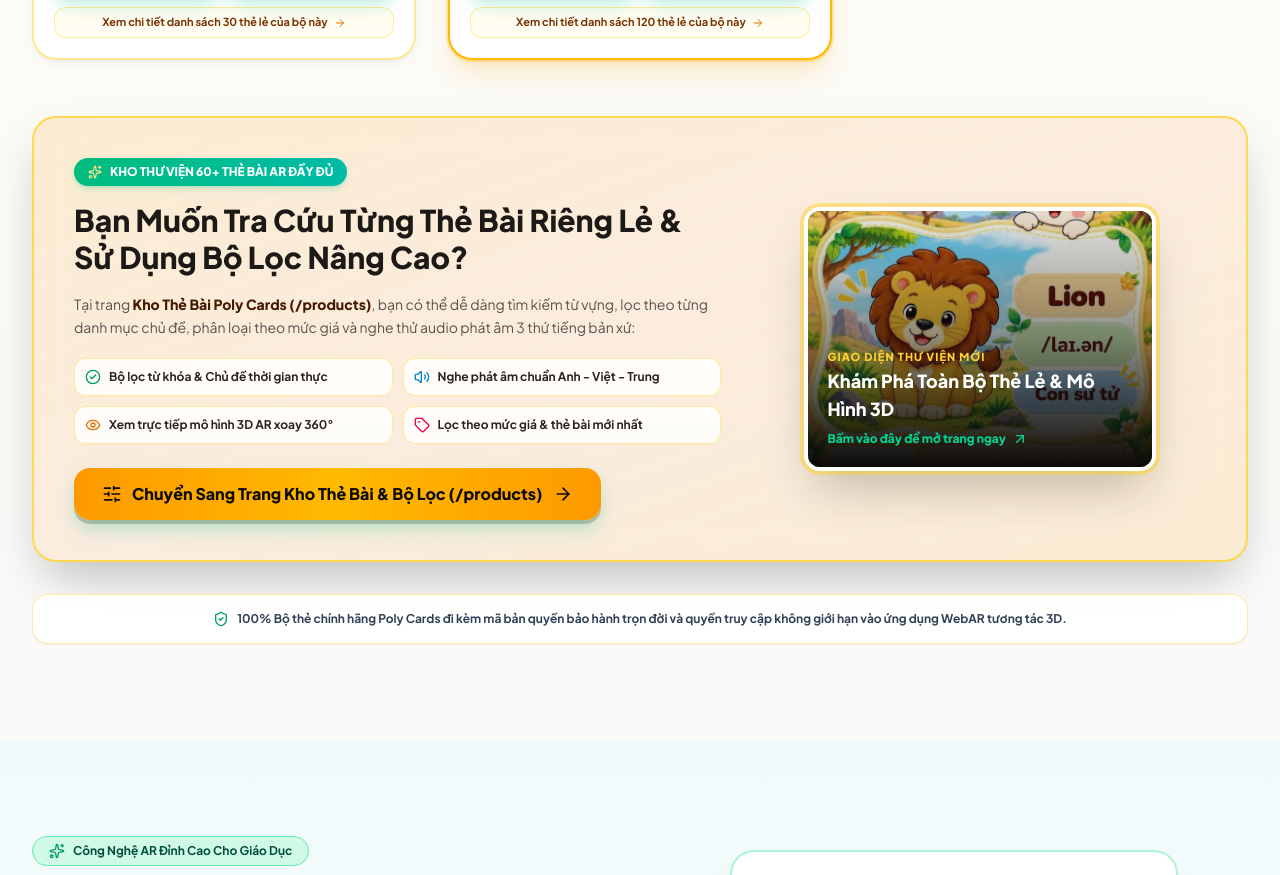
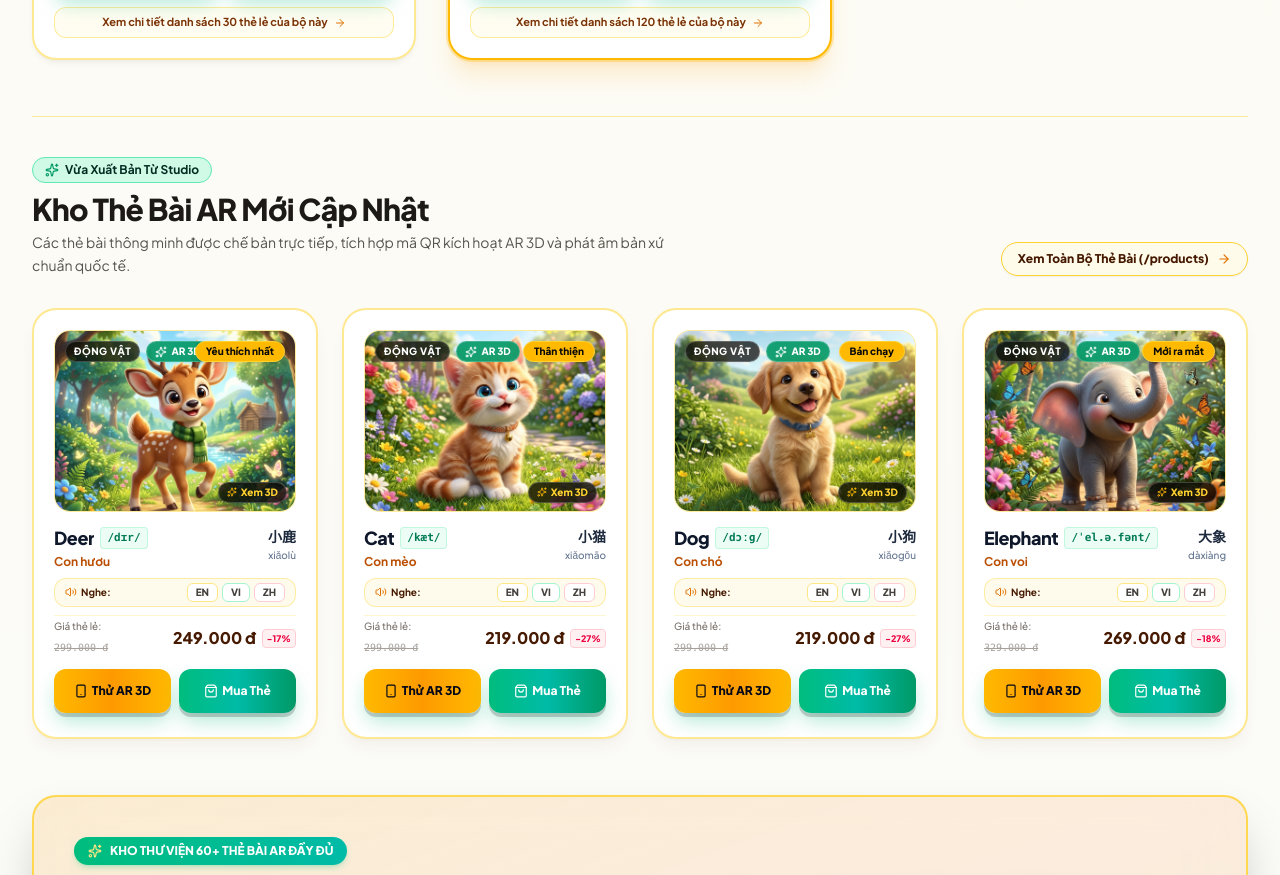
Before and after one commit to peggy2402/polycards, a Next.js app: page / in a window 1280 px wide. Shown: the part 4291-5166 px from the top of the page. Built offline with nearby package versions, Linux system fonts and the light colour scheme; no server answers.

Commit message:
fix(sync): resolve product publishing sync across homepage #products and catalog /products, normalize category slugs and fetch live products

```diff
--- a/data/animals.json
+++ b/data/animals.json
@@ -8,8 +8,13 @@
     "nameZh": "小鹿",
     "ipa": "/dɪr/",
     "pinyinZh": "xiǎolù",
+    "categoryId": "cat-animals",
+    "category": "Động Vật",
+    "categorySlug": "dong-vat",
+    "packCode": "POLY30-DONGVAT",
     "description": "Hươu con hiền lành sống trong rừng cổ tích, nổi bật với đôi gạc duyên dáng và đôi mắt trong veo ấm áp.",
     "price": 249000,
+    "originalPrice": 299000,
     "images": [
       "/images/animals/deer.jpg"
     ],
@@ -39,8 +44,13 @@
     "nameZh": "小猫",
     "ipa": "/kæt/",
     "pinyinZh": "xiǎomāo",
+    "categoryId": "cat-animals",
+    "category": "Động Vật",
+    "categorySlug": "dong-vat",
+    "packCode": "POLY30-DONGVAT",
     "description": "Mèo con bốn chân tinh nghịch, thích cuộn tròn sưởi nắng và có đôi tai vô cùng nhạy bén với âm thanh xung quanh.",
     "price": 219000,
+    "originalPrice": 299000,
     "images": [
       "/images/animals/cat.jpg"
     ],
@@ -70,8 +80,13 @@
     "nameZh": "小狗",
     "ipa": "/dɔːɡ/",
     "pinyinZh": "xiǎogǒu",
-    "description": "Chú chó con trung thành, thông minh và tràn đầy năng lượng, luôn là người bạn đồng hành vui vẻ của các bé nhỏ.",
+    "categoryId": "cat-animals",
+    "category": "Động Vật",
+    "categorySlug": "dong-vat",
+    "packCode": "POLY30-DONGVAT",
+    "description": "Chú chó trung thành và tinh khôn, luôn sẵn sàng vẫy đuôi chào đón bé và tham gia vào những trò chơi vui nhộn.",
     "price": 219000,
+    "originalPrice": 299000,
     "images": [
       "/images/animals/dog.jpg"
     ],
@@ -86,7 +101,7 @@
     "posterUrl": "/images/posters/dog-poster.jpg",
     "animations": [
       "Idle",
-      "Run"
+      "Walk"
     ],
     "arEnabled": true,
     "buyUrl": "/order?animal=dog",
@@ -101,8 +116,13 @@
     "nameZh": "大象",
     "ipa": "/ˈel.ə.fənt/",
     "pinyinZh": "dàxiàng",
-    "description": "Bé voi đáng yêu với chiếc vòi linh hoạt biết phun nước và đôi tai to tròn phấp phới giữa cánh rừng xanh ngát.",
+    "categoryId": "cat-animals",
+    "category": "Động Vật",
+    "categorySlug": "dong-vat",
+    "packCode": "POLY30-DONGVAT",
+    "description": "Voi khổng lồ tốt bụng với đôi tai to như cánh quạt và chiếc vòi khéo léo biết phun nước vui đùa dưới ánh mặt trời.",
     "price": 269000,
+    "originalPrice": 329000,
     "images": [
       "/images/animals/elephant.jpg"
     ],
@@ -115,10 +135,13 @@
     "modelUrl": "/models/elephant.glb",
     "iosModelUrl": "/models/elephant.usdz",
     "posterUrl": "/images/posters/elephant-poster.jpg",
-    "animations": [],
+    "animations": [
+      "Idle",
+      "Walk"
+    ],
     "arEnabled": true,
     "buyUrl": "/order?animal=elephant",
-    "badge": "Mô hình lớn"
+    "badge": "Mới ra mắt"
   },
   {
     "id": "lion-005",
@@ -129,12 +152,17 @@
     "nameZh": "狮子",
     "ipa": "/ˈlaɪ.ən/",
     "pinyinZh": "shīzi",
-    "description": "Sư tử con dũng cảm với chiếc bờm vàng óng ả mềm mại, nụ cười rạng rỡ và tiếng gầm vang vọng khắp thảo nguyên.",
-    "price": 269000,
+    "categoryId": "cat-animals",
+    "category": "Động Vật",
+    "categorySlug": "dong-vat",
+    "packCode": "POLY30-DONGVAT",
+    "description": "Chúa sơn lâm dũng mãnh của thảo nguyên xanh, sở hữu chiếc bờm vàng óng ánh và tiếng gầm vang dội uy nghiêm.",
+    "price": 279000,
+    "originalPrice": 349000,
     "images": [
       "/images/animals/lion.jpg"
     ],
-    "audioUrl": "/audio/en/lion.mp3",
+    "audioUrl": "/audio/lion.mp3",
     "audios": {
       "en": "/audio/en/lion.mp3",
       "vi": "/audio/vi/lion.mp3",
@@ -161,8 +189,13 @@
     "nameZh": "熊猫",
     "ipa": "/ˈpæn.də/",
     "pinyinZh": "xióngmāo",
+    "categoryId": "cat-animals",
+    "category": "Động Vật",
+    "categorySlug": "dong-vat",
+    "packCode": "POLY30-DONGVAT",
     "description": "Gấu trúc con tròn xoe cực kỳ dễ thương với đôi mắt đen láy, thích ngồi nhai cành trúc non giữa rừng tre xanh biếc.",
     "price": 259000,
+    "originalPrice": 299000,
     "images": [
       "/images/animals/panda.jpg"
     ],
@@ -180,9 +213,7 @@
     ],
     "arEnabled": true,
     "buyUrl": "/order?animal=panda",
-    "badge": "Dễ thương",
-    "category": "Động Vật",
-    "categorySlug": "dong-vat"
+    "badge": "Dễ thương"
   },
   {
     "id": "jump-007",
@@ -193,6 +224,10 @@
     "nameZh": "跳",
     "ipa": "/dʒʌmp/",
     "pinyinZh": "tiào",
+    "categoryId": "cat-actions",
+    "category": "Hành Động",
+    "categorySlug": "hanh-dong",
+    "packCode": "POLY30-HANHDONG",
     "description": "Thẻ học thông minh AR Poly Cards: Bé tập nhảy và vận động vui tươi phát triển thể chất.",
     "price": 219000,
     "originalPrice": 299000,
@@ -214,8 +249,43 @@
     ],
     "arEnabled": true,
     "buyUrl": "/order?animal=jump",
+    "badge": "Mới ra mắt"
+  },
+  {
+    "id": "walk-008",
+    "slug": "walk",
+    "qrCode": "AR-WALK-008",
+    "nameEn": "Walk",
+    "nameVi": "Đi bộ (Walk)",
+    "nameZh": "走",
+    "ipa": "/wɔːk/",
+    "pinyinZh": "zǒu",
+    "categoryId": "cat-hanh-dong",
+    "category": "Hành Động",
+    "categorySlug": "hanh-dong",
+    "packCode": "POLY30-HANHDONG",
     "badge": "Mới ra mắt",
-    "category": "Hành Động",
-    "categorySlug": "hanh-dong"
+    "price": 219000,
+    "originalPrice": 299000,
+    "description": "Thẻ học thông minh tương tác thực tế ảo AR Poly Cards: Đi bộ (Walk).",
+    "images": [
+      "/images/cards/walk-card.jpg"
+    ],
+    "posterUrl": "/images/cards/walk-card.jpg",
+    "audioUrl": "/audio/walk.mp3",
+    "audios": {
+      "en": "/audio/en/walk.mp3",
+      "vi": "/audio/vi/walk.mp3",
+      "zh": "/audio/zh/walk.mp3"
+    },
+    "modelUrl": "/models/lion.glb",
+    "iosModelUrl": "/models/lion.usdz",
+    "animations": [
+      "Idle",
+      "Walk"
+    ],
+    "arEnabled": true,
+    "buyUrl": "/order?animal=walk",
+    "updatedAt": "2026-10-28T05:41:11.724Z"
   }
 ]
--- a/data/products.json
+++ b/data/products.json
@@ -250,5 +250,42 @@
     "arEnabled": true,
     "buyUrl": "/order?animal=jump",
     "badge": "Mới ra mắt"
+  },
+  {
+    "id": "walk-008",
+    "slug": "walk",
+    "qrCode": "AR-WALK-008",
+    "nameEn": "Walk",
+    "nameVi": "Đi bộ (Walk)",
+    "nameZh": "走",
+    "ipa": "/wɔːk/",
+    "pinyinZh": "zǒu",
+    "categoryId": "cat-hanh-dong",
+    "category": "Hành Động",
+    "categorySlug": "hanh-dong",
+    "packCode": "POLY30-HANHDONG",
+    "badge": "Mới ra mắt",
+    "price": 219000,
+    "originalPrice": 299000,
+    "description": "Thẻ học thông minh tương tác thực tế ảo AR Poly Cards: Đi bộ (Walk).",
+    "images": [
+      "/images/cards/walk-card.jpg"
+    ],
+    "posterUrl": "/images/cards/walk-card.jpg",
+    "audioUrl": "/audio/walk.mp3",
+    "audios": {
+      "en": "/audio/en/walk.mp3",
+      "vi": "/audio/vi/walk.mp3",
+      "zh": "/audio/zh/walk.mp3"
+    },
+    "modelUrl": "/models/lion.glb",
+    "iosModelUrl": "/models/lion.usdz",
+    "animations": [
+      "Idle",
+      "Walk"
+    ],
+    "arEnabled": true,
+    "buyUrl": "/order?animal=walk",
+    "updatedAt": "2026-10-28T05:41:11.724Z"
   }
 ]
--- a/src/app/api/products/route.ts
+++ b/src/app/api/products/route.ts
@@ -117,6 +117,24 @@ export async function POST(request: NextRequest) {
       ? [finalImageUrl]
       : (existingIndex >= 0 ? currentList[existingIndex].images : ["/images/cards/jump-template.jpg"]);
 
+    // Chuẩn hóa categorySlug và categoryId chính xác theo tên danh mục
+    const rawCategory = (body.category || "Động Vật").trim();
+    let computedCategorySlug = body.categorySlug;
+    if (!computedCategorySlug || computedCategorySlug === cleanSlug) {
+      const catLower = rawCategory.toLowerCase();
+      if (catLower.includes("hành động") || catLower.includes("hanh-dong")) {
+        computedCategorySlug = "hanh-dong";
+      } else if (catLower.includes("phương tiện") || catLower.includes("xe cộ") || catLower.includes("phuong-tien")) {
+        computedCategorySlug = "phuong-tien";
+      } else if (catLower.includes("trái cây") || catLower.includes("hoa quả") || catLower.includes("trai-cay")) {
+        computedCategorySlug = "trai-cay";
+      } else {
+        computedCategorySlug = "dong-vat";
+      }
+    }
+    const computedCategoryId = body.categoryId || `cat-${computedCategorySlug}`;
+    const computedPackCode = body.packCode || `POLY30-${computedCategorySlug.replace(/-/g, "").toUpperCase()}`;
+
     const updatedItem: Animal = {
       id: body.id || (existingIndex >= 0 ? currentList[existingIndex].id : `${cleanSlug}-00${currentList.length + 1}`),
       slug: cleanSlug,
@@ -126,10 +144,10 @@ export async function POST(request: NextRequest) {
       nameZh: body.nameZh || (existingIndex >= 0 ? currentList[existingIndex].nameZh : ""),
       ipa: body.ipa || (existingIndex >= 0 ? currentList[existingIndex].ipa : `/${cleanSlug}/`),
       pinyinZh: body.pinyinZh || (existingIndex >= 0 ? currentList[existingIndex].pinyinZh : ""),
-      categoryId: body.categoryId || (existingIndex >= 0 ? currentList[existingIndex].categoryId : `cat-${body.categorySlug || "animals"}`),
-      category: body.category,
-      categorySlug: body.categorySlug || cleanSlug,
-      packCode: body.packCode || (existingIndex >= 0 ? currentList[existingIndex].packCode : `POLY30-${(body.categorySlug || "DONGVAT").toUpperCase()}`),
+      categoryId: computedCategoryId,
+      category: rawCategory,
+      categorySlug: computedCategorySlug,
+      packCode: computedPackCode,
       badge: body.badge || (existingIndex >= 0 ? currentList[existingIndex].badge : "Mới ra mắt"),
       price: Number(body.price) || (existingIndex >= 0 ? currentList[existingIndex].price : 219000),
       originalPrice: Number(body.originalPrice) || (existingIndex >= 0 ? currentList[existingIndex].originalPrice : 299000),
--- a/src/components/landing/products-grid.tsx
+++ b/src/components/landing/products-grid.tsx
@@ -1,11 +1,15 @@
 "use client";
 
-import React, { useState } from "react";
+import React, { useState, useEffect } from "react";
 import Link from "next/link";
 import Image from "next/image";
 import { useRouter } from "next/navigation";
+import { Animal } from "@/types/animal";
+import { getAllAnimals } from "@/lib/animals";
+import { getMergedProducts, PRODUCTS_UPDATED_EVENT } from "@/lib/products-store";
 import { COMBO_PACKS } from "@/data/combos";
 import { ComboPackCard } from "./combo-pack-card";
+import { ProductCard } from "./product-card";
 import {
   Sparkles,
   Layers,
@@ -24,7 +28,43 @@ import {
 
 export function ProductsGrid() {
   const [quickSearch, setQuickSearch] = useState("");
+  const [recentCards, setRecentCards] = useState<Animal[]>([]);
   const router = useRouter();
+
+  // Tải danh sách thẻ bài mới nhất (đồng bộ từ Server API và Local Store)
+  useEffect(() => {
+    const initialAnimals = getAllAnimals();
+    const merged = getMergedProducts(initialAnimals);
+    setRecentCards(merged.slice(0, 4));
+
+    const fetchServerCards = async () => {
+      try {
+        const res = await fetch("/api/products");
+        const json = await res.json();
+        if (json.success && Array.isArray(json.data) && json.data.length > 0) {
+          const liveMerged = getMergedProducts(json.data);
+          setRecentCards(liveMerged.slice(0, 4));
+        }
+      } catch (err) {
+        console.warn("Lỗi tải thẻ mới từ server:", err);
+      }
+    };
+
+    fetchServerCards();
+
+    const handleUpdate = () => {
+      fetchServerCards();
+      const updated = getMergedProducts(initialAnimals);
+      setRecentCards(updated.slice(0, 4));
+    };
+
+    window.addEventListener(PRODUCTS_UPDATED_EVENT, handleUpdate);
+    window.addEventListener("storage", handleUpdate);
+    return () => {
+      window.removeEventListener(PRODUCTS_UPDATED_EVENT, handleUpdate);
+      window.removeEventListener("storage", handleUpdate);
+    };
+  }, []);
 
   const handleQuickSearch = (e: React.FormEvent) => {
     e.preventDefault();
@@ -143,6 +183,40 @@ export function ProductsGrid() {
           ))}
         </div>
 
+        {/* PHÂN KHU THẺ BÀI AR MỚI XUẤT BẢN THỰC TẾ (Hiển thị các thẻ được tạo từ Studio) */}
+        {recentCards.length > 0 && (
+          <div className="mt-14 pt-10 border-t border-amber-200/80">
+            <div className="flex flex-col sm:flex-row sm:items-end justify-between gap-4 mb-8">
+              <div>
+                <div className="inline-flex items-center gap-1.5 rounded-full bg-emerald-100 px-3 py-1 text-xs font-bold text-emerald-950 border border-emerald-300">
+                  <Sparkles className="h-3.5 w-3.5 text-emerald-600" />
+                  <span>Vừa Xuất Bản Từ Studio</span>
+                </div>
+                <h3 className="mt-2 text-2xl sm:text-3xl font-black text-stone-900 tracking-tight">
+                  Kho Thẻ Bài AR Mới Cập Nhật
+                </h3>
+                <p className="text-xs sm:text-sm text-stone-600 mt-1 max-w-2xl leading-relaxed">
+                  Các thẻ bài thông minh được chế bản trực tiếp, tích hợp mã QR kích hoạt AR 3D và phát âm bản xứ chuẩn quốc tế.
+                </p>
+              </div>
+
+              <Link
+                href="/products"
+                className="inline-flex items-center gap-2 rounded-full border border-amber-300 bg-amber-50 px-4 py-2 text-xs font-black text-amber-950 hover:bg-amber-100 transition-all shrink-0 shadow-xs"
+              >
+                <span>Xem Toàn Bộ Thẻ Bài (/products)</span>
+                <ArrowRight className="h-3.5 w-3.5 text-amber-600" />
+              </Link>
+            </div>
+
+            <div className="grid grid-cols-1 gap-6 sm:grid-cols-2 lg:grid-cols-4">
+              {recentCards.map((card) => (
+                <ProductCard key={card.id} animal={card} />
+              ))}
+            </div>
+          </div>
+        )}
+
         {/* KHỐI GATEWAY PORTAL CARD: DẪN SANG TRANG /products ĐẦY ĐỦ BỘ LỌC & TỪNG THẺ LẺ */}
         <div className="mt-14 overflow-hidden rounded-3xl bg-gradient-to-br from-amber-500/15 via-orange-500/10 to-amber-500/15 border-2 border-amber-300/80 p-6 sm:p-10 shadow-2xl backdrop-blur-xl">
           <div className="grid grid-cols-1 lg:grid-cols-12 gap-8 items-center">
```
Also changed, not shown: src/app/products/page.tsx (+15 -0 lines), src/app/tools/page.tsx (+34 -11 lines), public/images/cards/walk-card.jpg (added).
